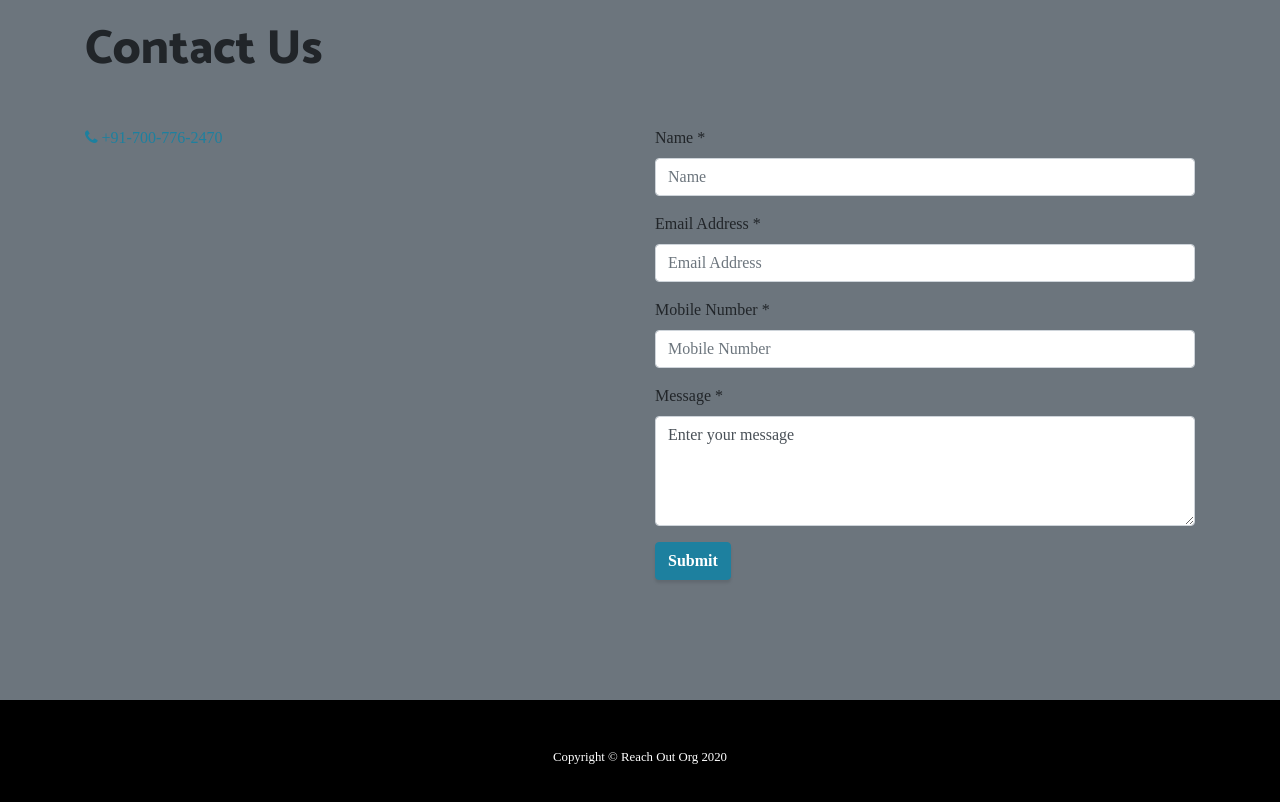
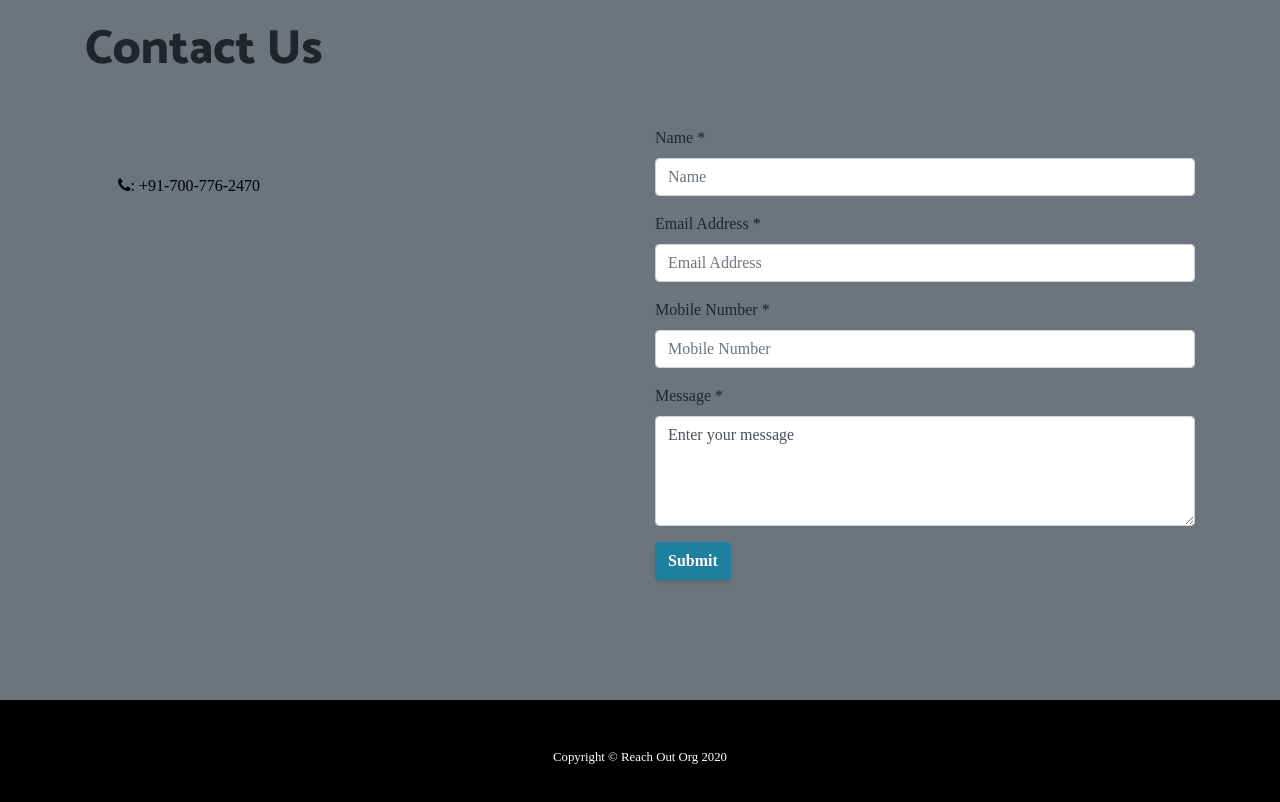
Before and after one commit to Silv3rh4t/reach_out, a website: page index.html in a window 1280 px wide. Shown: the part 2640-3442 px from the top of the page. Drawn offline with Linux system fonts and the light colour scheme.

Commit message:
new style

```diff
--- /dev/null
+++ b/css/style.css
@@ -0,0 +1,4 @@
+.link{
+  color: black;
+
+}
--- a/index.html
+++ b/index.html
@@ -21,6 +21,7 @@
   <!-- Custom styles for this template -->
   <link href="css/one-page-wonder.min.css" rel="stylesheet">
   <link href="css/portfolio.css" rel="stylesheet">
+  <link href="css/style.css" rel="stylesheet">
 
 </head>
 
@@ -105,8 +106,8 @@
       </div>
 
       <div class="row">
-        <div class="col-6">
-          <a href="tel:7007762470"><i class="fa fa-phone"></i> +91-700-776-2470 </a>
+        <div class="col-6 p-5">
+          <p><a class="link" href="tel:7007762470"><i class="fa fa-phone"></i>: +91-700-776-2470 </a></p>
         </div>
         <div class="col-6">
           <form>
```
Also changed, not shown: README.md (deleted).
